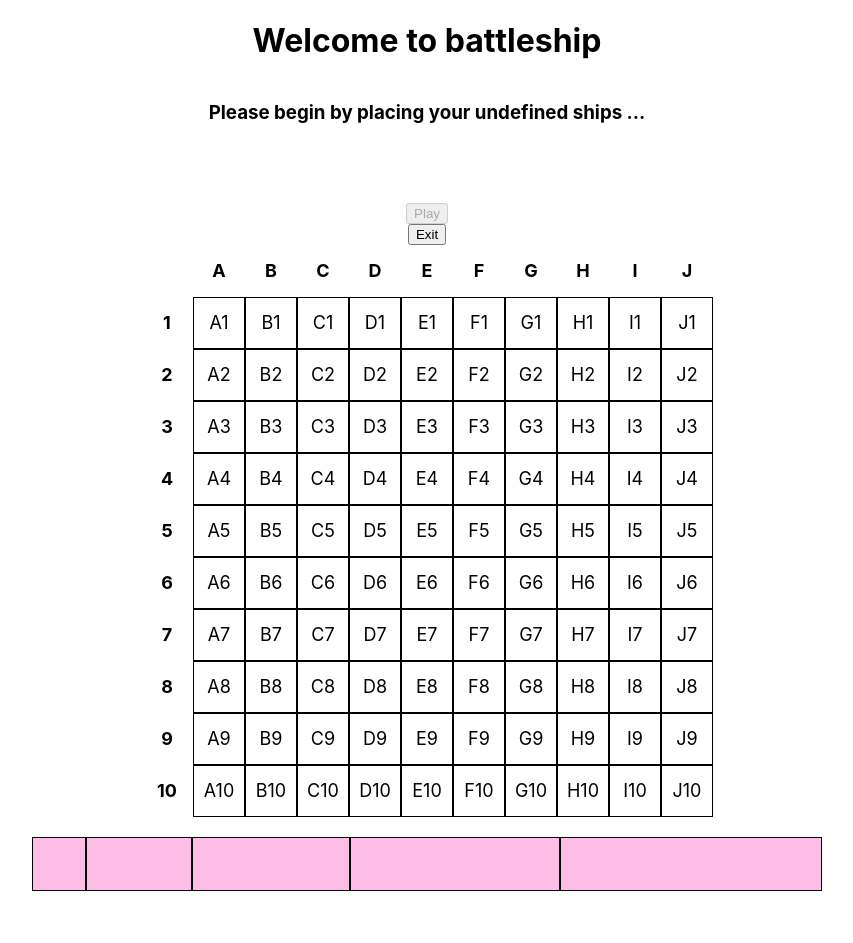
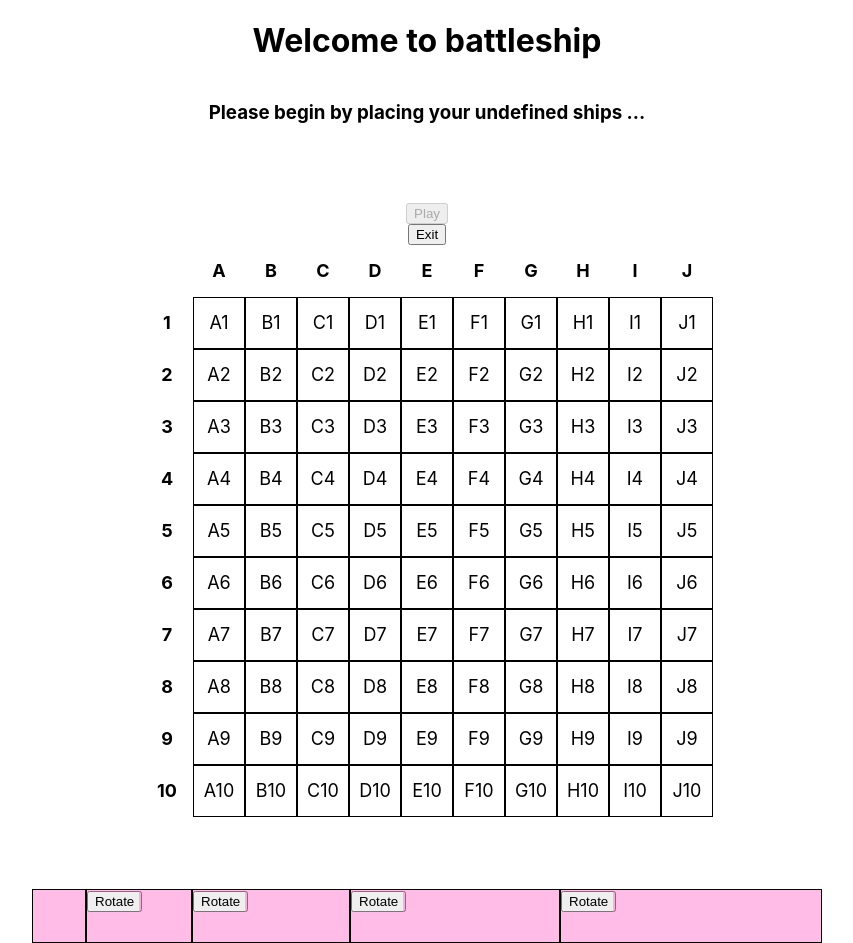
Before and after one commit to morriswa/cmx-battleship, an Angular app: page /play in a window 1280 px wide. Shown: the whole page, without its empty margins (213-1066 px from the left). Before the commit the page ends 891 px from the top, so only its background shows below. Built offline with nearby package versions, Linux system fonts and the light colour scheme; sample sign-in values are in the browser's storage.

Commit message:
add rotate

```diff
--- a/src/app/components/game-ship/game-ship.component.html
+++ b/src/app/components/game-ship/game-ship.component.html
@@ -1,8 +1,18 @@
 
 @if (display()) {
-  <div class="game-ship" #shipRef cdkDrag (cdkDragMoved)="handleDropEnd()">
-    @for (shipSection of ['1','2','3','4','5'].slice(0, shipLength); track shipSection) {
-      <div class="game-ship-section"></div>
+  <div class="flex-row">
+    @for (shipSection of ['1','2','3','4','5'].slice(0, shipLength); track shipSection;) {
+        <div class="game-ship-initial-location-placeholder"></div>
+    }
+  </div>
+
+  <div [ngClass]="{'flex-row':isHorizontal()}" class="game-ship" #shipRef cdkDrag (cdkDragMoved)="handleDropEnd()">
+    @for (shipSection of ['1','2','3','4','5'].slice(0, shipLength); track shipSection; let first = $first; let last = $last) {
+        <div class="game-ship-section">
+          @if (first && !last) {
+            <button (click)="rotate()">Rotate</button>
+          }
+        </div>
     }
   </div>
 }
--- a/src/app/components/game-ship/game-ship.component.ts
+++ b/src/app/components/game-ship/game-ship.component.ts
@@ -1,17 +1,28 @@
-import {Component, ElementRef, inject, Input, OnInit, Renderer2, signal, ViewChild} from "@angular/core";
+import {
+  Component,
+  ElementRef,
+  inject,
+  Input,
+  OnInit,
+  Renderer2,
+  signal,
+  ViewChild
+} from "@angular/core";
 import {CdkDrag} from "@angular/cdk/drag-drop";
 import {ShipDragAndDropService} from "../../injectables/ship-drag-and-drop.service";
+import {NgClass} from "@angular/common";
 
 @Component({
   selector: "app-game-ship",
   templateUrl: "./game-ship.component.html",
   styleUrl: "./game-ship.component.scss",
   imports: [
-    CdkDrag
+    CdkDrag,
+    NgClass
   ],
   standalone: true
 })
-export class GameShipComponent implements OnInit{
+export class GameShipComponent implements OnInit {
 
   // io
   @Input() shipLength!: number;
@@ -23,6 +34,12 @@ export class GameShipComponent implements OnInit{
   // internal state
   @ViewChild("shipRef") shipRef!: ElementRef;
   protected display = signal(true);
+  protected isHorizontal = signal(true);
+  protected rotate() {
+    this.isHorizontal.update(bo=>!bo);
+    setTimeout(()=>this.handleDropEnd(), 100)
+  }
+
 
   // lifecycle
   ngOnInit() {
--- a/src/styles/cmx-theme.scss
+++ b/src/styles/cmx-theme.scss
@@ -28,13 +28,20 @@
 
 
 .game-ship {
-
-  @extend .flex-row;
+  z-index: 100;
 
   cursor: grab;
   user-select: none;
 
+  width: min-content;
+
   border: solid $game-tile-border-width $game-tile-border-color;
+}
+
+.game-ship-initial-location-placeholder {
+  background-color: $clear;
+  height: $game-tile-height + $game-tile-border-width + $game-tile-border-width;
+  width: $game-tile-width + $game-tile-border-width + $game-tile-border-width;
 }
 
 .game-ship-section {
```
